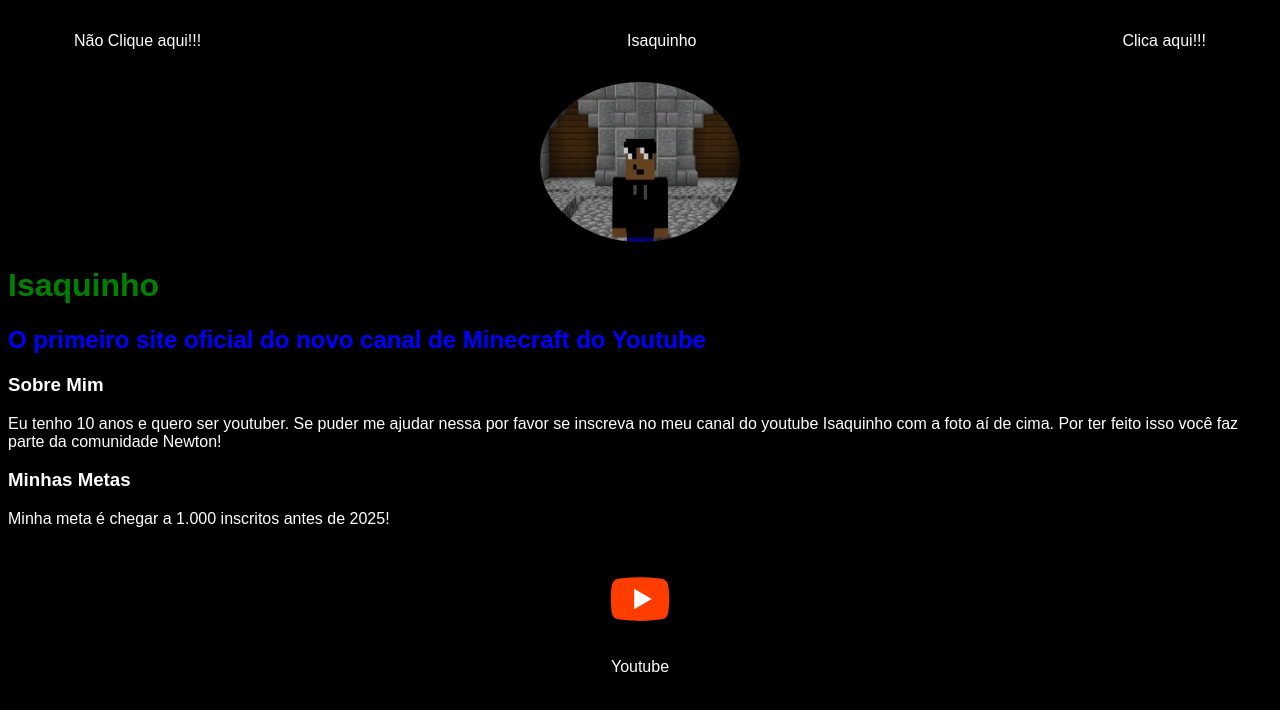
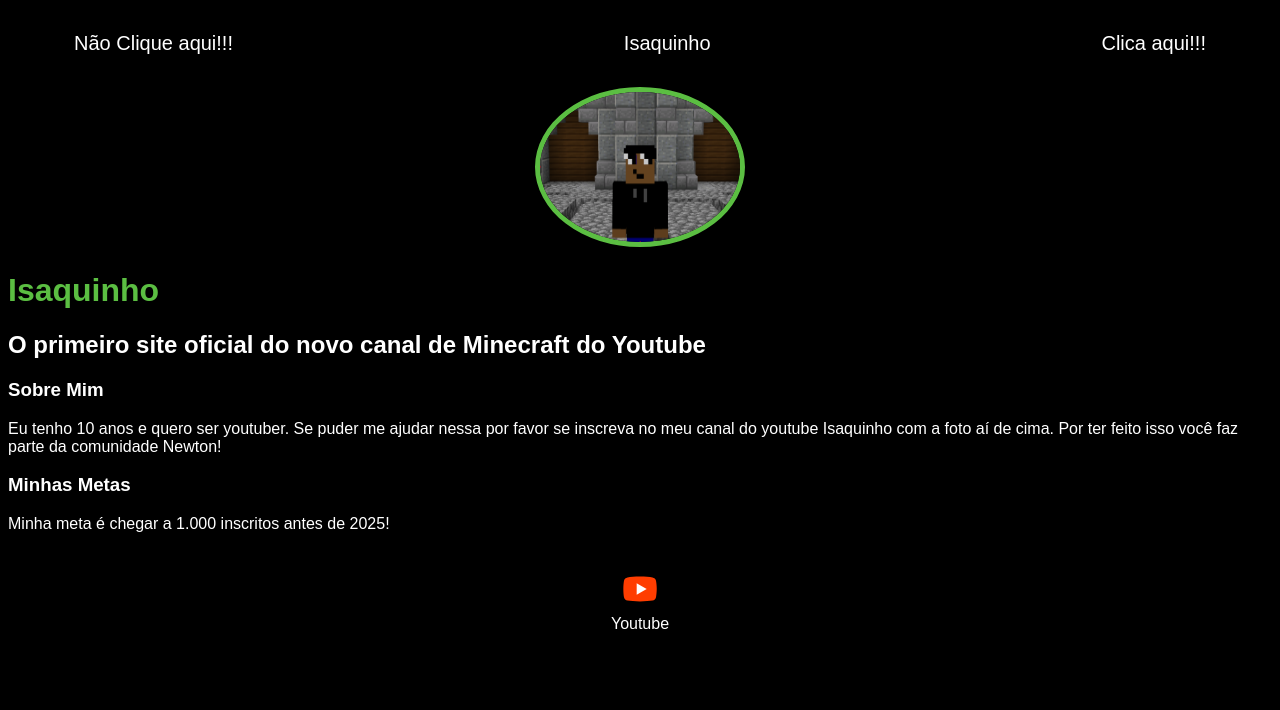
Before and after one commit to Isaaclrosa/isaquinho, a plain HTML site: page index.html in a window 1280 px wide. Drawn offline with Linux system fonts and the light colour scheme.

Commit message:
Update index.css

```diff
--- a/index.css
+++ b/index.css
@@ -18,10 +18,10 @@ a {
 }
 
 header img {
-   width: 200px;
-   height: 160px;
-   border-radius: 50%;
-   border: 5px solid none;
+    width: 200px;
+    height: 150px;
+    border-radius: 50%;
+    border: 5px solid #5BBE42;
 }
 
 .center {
@@ -29,16 +29,12 @@ header img {
 }
 
 h1 {
-    color: green;
-}
-
-h2 {
-    color: blue;
+    color: #5BBE42;
 }
 
 footer img {
-    width: 70px;
-    height: 70px;
+    width: 40px;
+    height: 40px;
 }
 
 footer {
@@ -52,13 +48,17 @@ footer a {
 }
 
 footer p {
-    margin: 20px;
+    margin-top: 2px;
 }
 
 .container {
     padding: 0px 50px;
 }
 
+nav a {
+    font-size: 20px;
+}
+
 nav a:hover {
-    color: green;
+    color: #5BBE42;
 }
```
